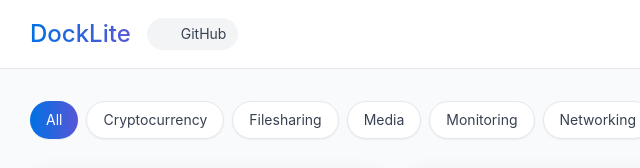
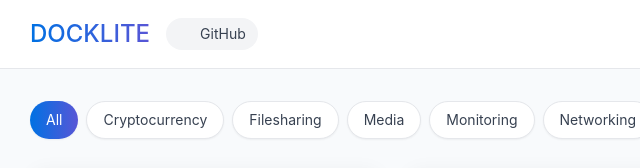
Before and after one commit to besoeasy/DockLite, a plain HTML site: page index.html in a window 1280 px wide. Shown: the top 168 px of the page, 58-698 px from the left. Drawn offline with nearby package versions, Linux system fonts and the light colour scheme.

Commit message:
Update index.html

```diff
--- a/index.html
+++ b/index.html
@@ -222,7 +222,7 @@
           >
             <div class="flex items-center space-x-4">
               <h1
-                class="text-2xl font-medium bg-gradient-to-r from-brand-blue to-brand-purple bg-clip-text text-transparent"
+                class="text-2xl font-medium bg-gradient-to-r from-brand-blue to-brand-purple bg-clip-text text-transparent uppercase"
               >
                 DockLite
               </h1>
```
